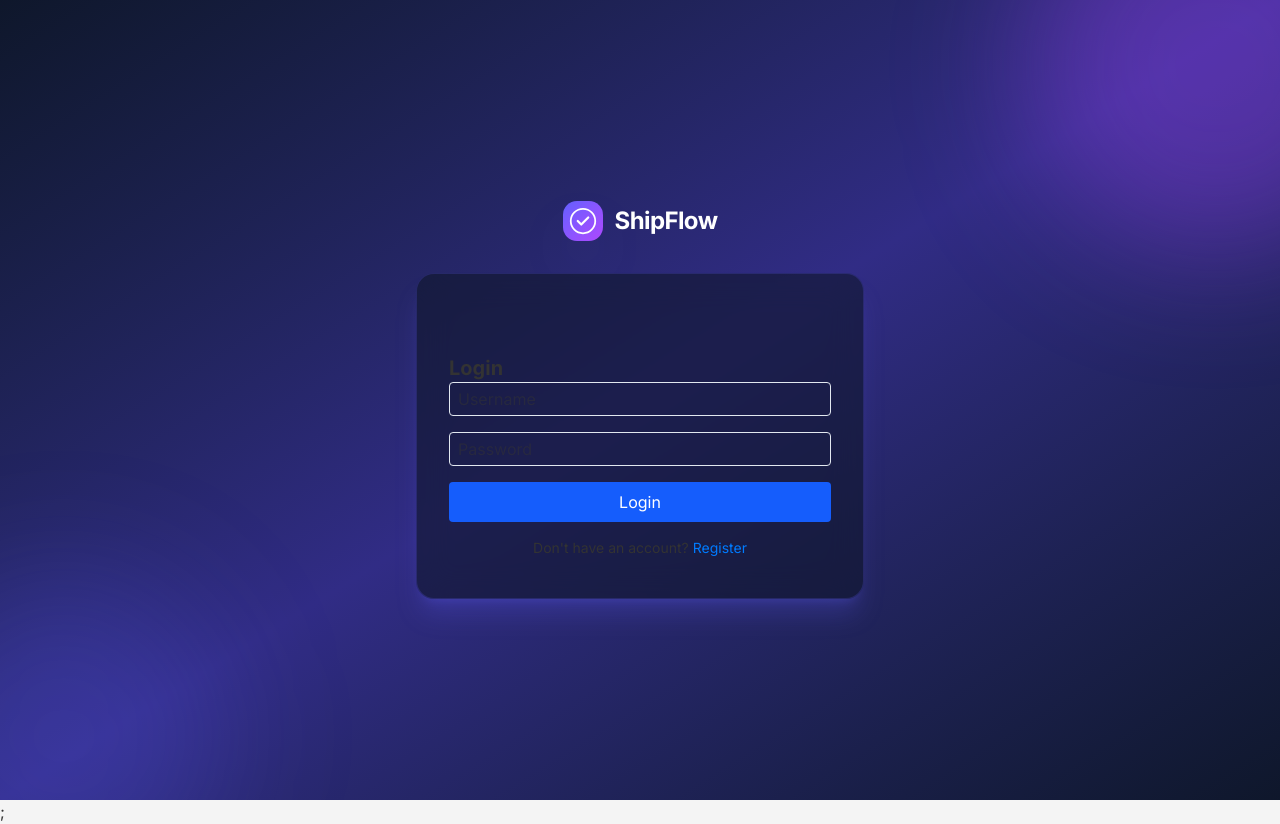
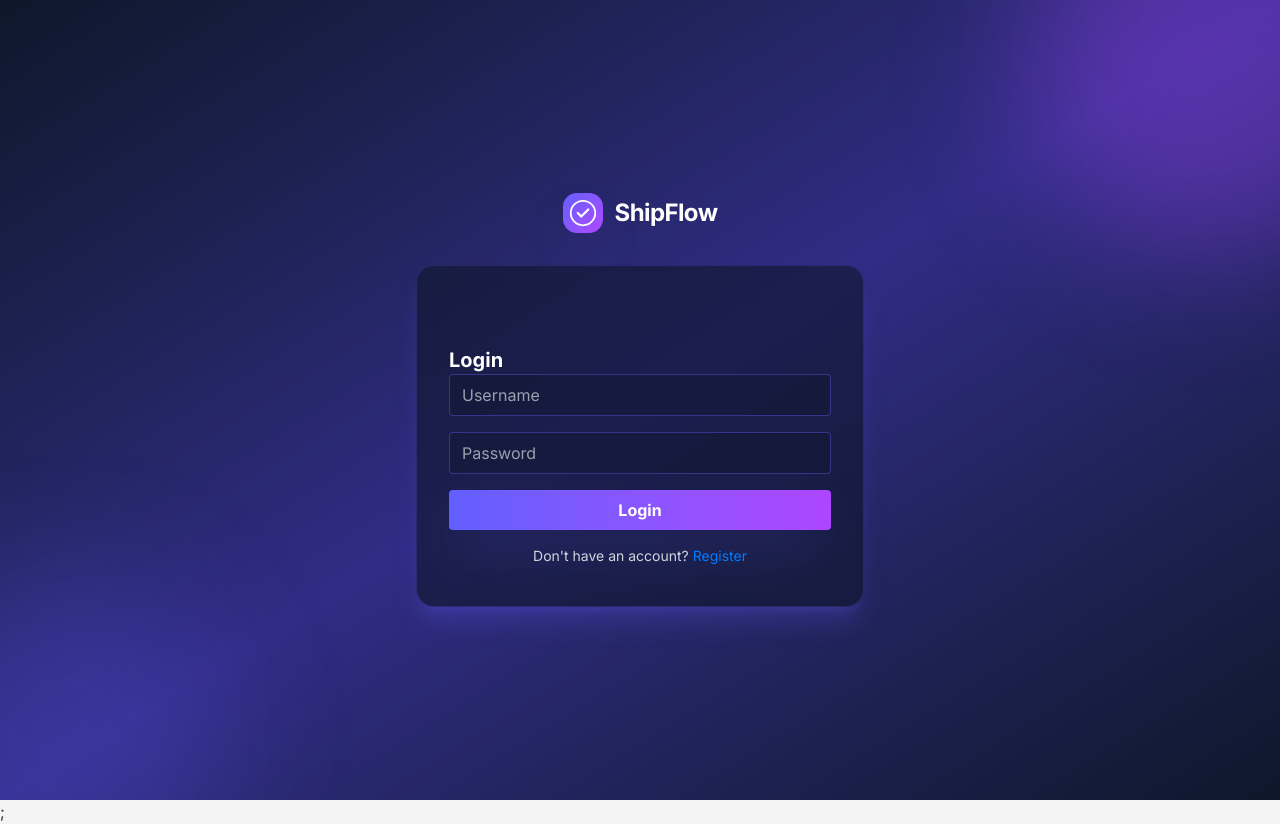
Before and after one commit to Elvicharde/shipflow-web, a React (Vite) app: page /login in a window 1280 px wide. Built offline with nearby package versions, Linux system fonts and the light colour scheme; no server answers; the HTML template or start-up script is replaced by a standard one.

Commit message:
fix: fixed poor contrast in non-auth routes

```diff
--- a/src/pages/Auth.tsx
+++ b/src/pages/Auth.tsx
@@ -30,13 +30,13 @@ export const LoginPage: React.FC = () => {
 
   return (
     <form onSubmit={handleLogin} className="max-w-sm mx-auto mt-10 space-y-4">
-      <h2 className="text-xl font-bold">Login</h2>
+      <h2 className="text-xl font-bold text-white">Login</h2>
       <input
         type="text"
         placeholder="Username"
         value={username}
         onChange={(e) => setUsername(e.target.value)}
-        className="w-full border rounded px-2 py-1"
+        className="w-full border border-indigo-500/40 bg-slate-900/40 text-white placeholder:text-gray-400 rounded px-3 py-2 focus:outline-none focus:ring-2 focus:ring-indigo-500"
         required
       />
       <input
@@ -44,13 +44,13 @@ export const LoginPage: React.FC = () => {
         placeholder="Password"
         value={password}
         onChange={(e) => setPassword(e.target.value)}
-        className="w-full border rounded px-2 py-1"
+        className="w-full border border-indigo-500/40 bg-slate-900/40 text-white placeholder:text-gray-400 rounded px-3 py-2 focus:outline-none focus:ring-2 focus:ring-indigo-500"
         required
       />
-      {error && <div className="text-red-500 text-sm">{error}</div>}
+      {error && <div className="text-red-400 text-sm">{error}</div>}
       <button
         type="submit"
-        className="w-full bg-blue-600 text-white py-2 rounded flex items-center justify-center"
+        className="w-full bg-linear-to-r from-indigo-500 to-purple-500 text-white py-2 rounded flex items-center justify-center font-bold shadow-2xl shadow-indigo-500/30 hover:shadow-indigo-500/50 hover:scale-105 transition-all duration-300"
         disabled={loading}
       >
         {loading && (
@@ -76,9 +76,12 @@ export const LoginPage: React.FC = () => {
         )}
         Login
       </button>
-      <div className="text-center text-sm mt-2">
+      <div className="text-center text-sm mt-2 text-gray-300">
         Don't have an account?{' '}
-        <Link to="/register" className="text-blue-600 underline">
+        <Link
+          to="/register"
+          className="text-indigo-400 underline hover:text-purple-400 transition-colors"
+        >
           Register
         </Link>
       </div>
@@ -117,13 +120,13 @@ export const RegisterPage: React.FC = () => {
       onSubmit={handleRegister}
       className="max-w-sm mx-auto mt-10 space-y-4"
     >
-      <h2 className="text-xl font-bold">Register</h2>
+      <h2 className="text-xl font-bold text-white">Register</h2>
       <input
         type="text"
         placeholder="Username"
         value={username}
         onChange={(e) => setUsername(e.target.value)}
-        className="w-full border rounded px-2 py-1"
+        className="w-full border border-indigo-500/40 bg-slate-900/40 text-white placeholder:text-gray-400 rounded px-3 py-2 focus:outline-none focus:ring-2 focus:ring-indigo-500"
         required
       />
       <input
@@ -131,13 +134,13 @@ export const RegisterPage: React.FC = () => {
         placeholder="Password"
         value={password}
         onChange={(e) => setPassword(e.target.value)}
-        className="w-full border rounded px-2 py-1"
+        className="w-full border border-indigo-500/40 bg-slate-900/40 text-white placeholder:text-gray-400 rounded px-3 py-2 focus:outline-none focus:ring-2 focus:ring-indigo-500"
         required
       />
-      {error && <div className="text-red-500 text-sm">{error}</div>}
+      {error && <div className="text-red-400 text-sm">{error}</div>}
       <button
         type="submit"
-        className="w-full bg-blue-600 text-white py-2 rounded flex items-center justify-center"
+        className="w-full bg-linear-to-r from-indigo-500 to-purple-500 text-white py-2 rounded flex items-center justify-center font-bold shadow-2xl shadow-indigo-500/30 hover:shadow-indigo-500/50 hover:scale-105 transition-all duration-300"
         disabled={loading}
       >
         {loading && (
@@ -163,9 +166,12 @@ export const RegisterPage: React.FC = () => {
         )}
         Register
       </button>
-      <div className="text-center text-sm mt-2">
+      <div className="text-center text-sm mt-2 text-gray-300">
         Already have an account?{' '}
-        <Link to="/login" className="text-blue-600 underline">
+        <Link
+          to="/login"
+          className="text-indigo-400 underline hover:text-purple-400 transition-colors"
+        >
           Login
         </Link>
       </div>
```
